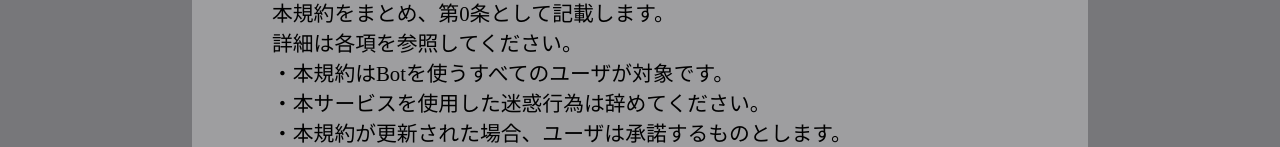
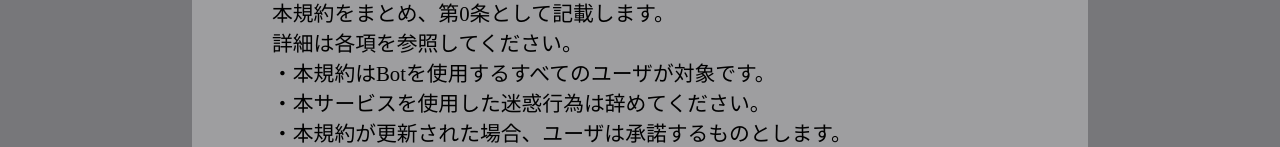
Before and after one commit to SuitoShizuku/mia, a plain HTML site: page terms_of_use.html in a window 1280 px wide. Shown: the part 573-720 px from the top of the page. Drawn offline with Linux system fonts and the light colour scheme.

Commit message:
利用規約の修正

```diff
--- a/terms_of_use.html
+++ b/terms_of_use.html
@@ -39,7 +39,7 @@
             <h2>第0条 - (要約)</h2>
             <p>本規約をまとめ、第0条として記載します。</p>
             <p>詳細は各項を参照してください。</p>
-            <p>・本規約はBotを使うすべてのユーザが対象です。</p>
+            <p>・本規約はBotを使用するすべてのユーザが対象です。</p>
             <p>・本サービスを使用した迷惑行為は辞めてください。</p>
             <p>・本規約が更新された場合、ユーザは承諾するものとします。</p>
             <p>・本サービスを利用して発生した事象については責任を負いかねます。</p>
```
